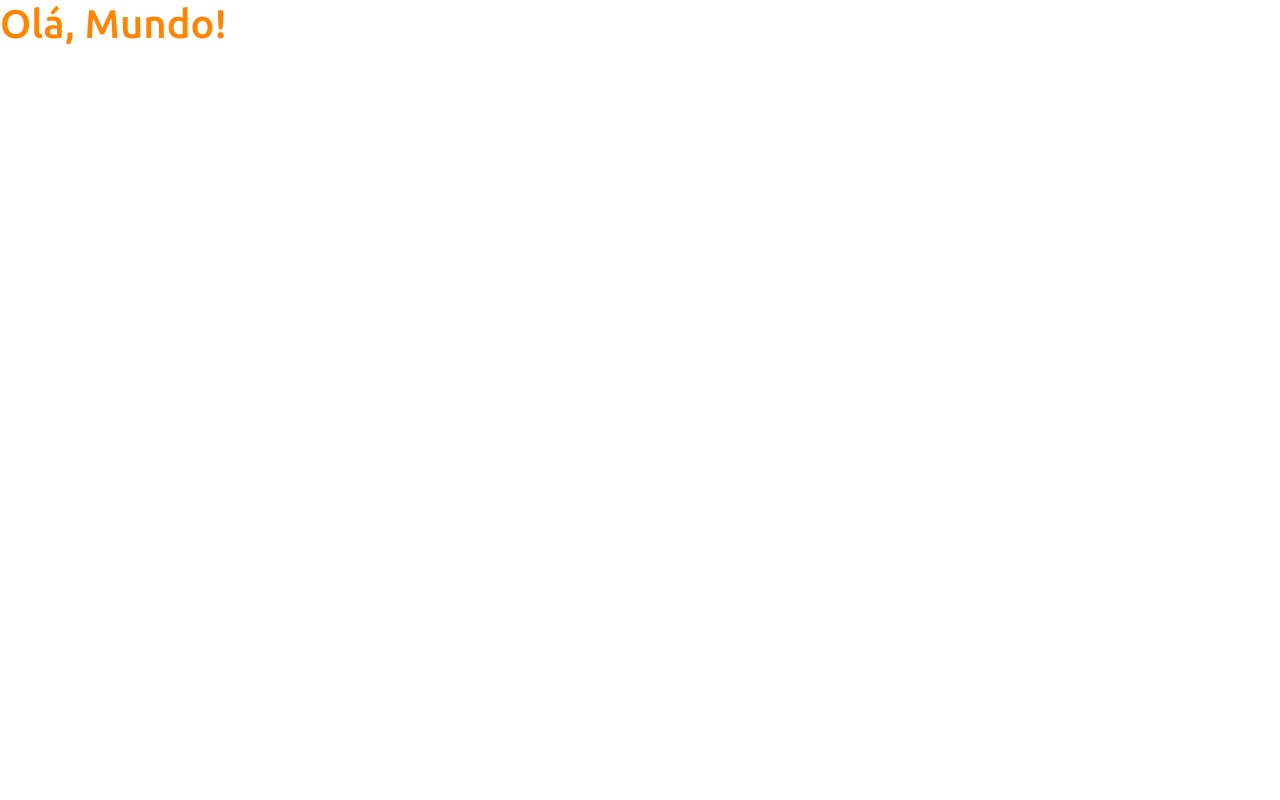
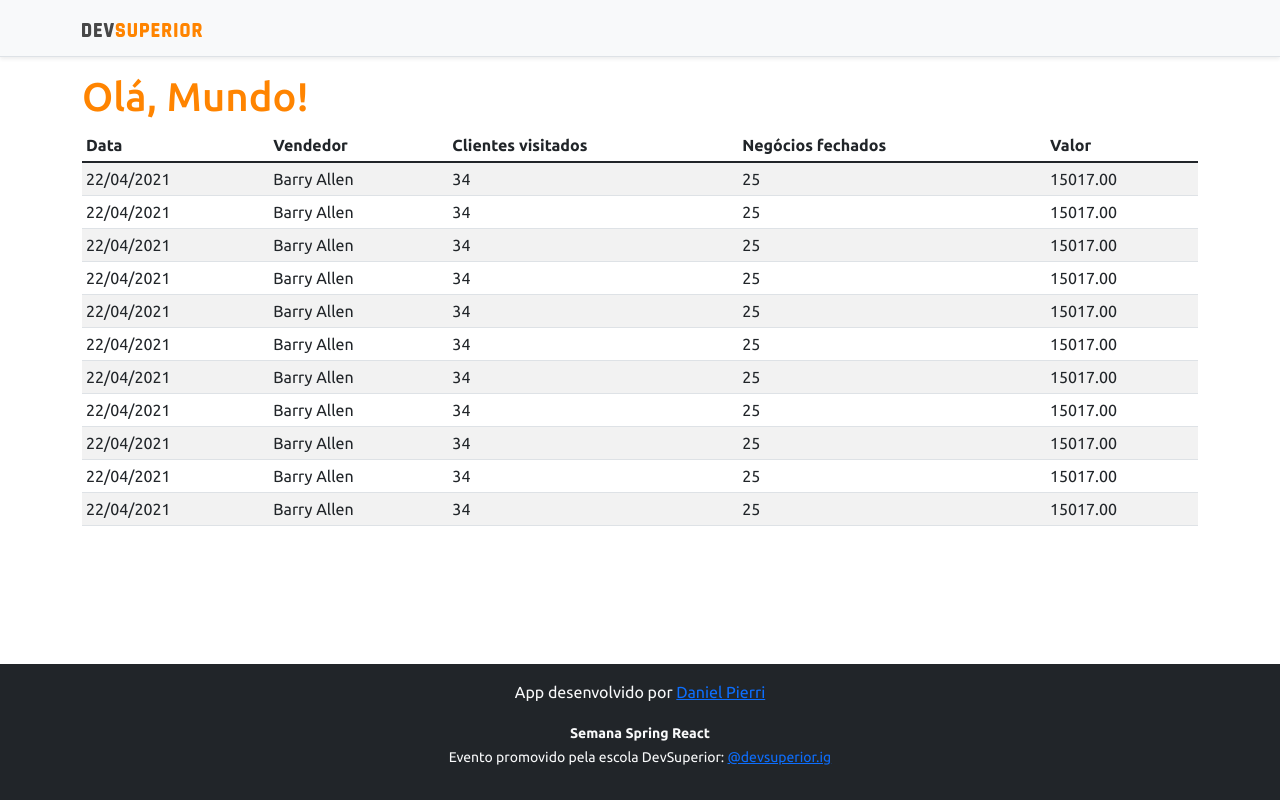
Before and after one commit to danielpierri/projeto-sds5, a React (Create React App) app in the folder frontend/: page / in a window 1280 px wide. Built offline with nearby package versions, Linux system fonts and the light colour scheme.

Commit message:
Basic static components

```diff
--- a/frontend/src/App.tsx
+++ b/frontend/src/App.tsx
@@ -1,8 +1,18 @@
+import DataTable from "components/DataTable";
+import Footer from "components/Footer";
+import NavBar from "components/NavBar";
+
 function App() {
   return (
-    <div className="App">
-      <h1 className="text-primary">Olá, Mundo!</h1>
-    </div>
+    <>
+      <NavBar />
+      <div className="container">
+        <h1 className="text-primary">Olá, Mundo!</h1>
+
+        <DataTable />
+      </div>
+      <Footer />
+    </>
   );
 }
 
--- /dev/null
+++ b/frontend/src/components/DataTable/index.tsx
@@ -0,0 +1,88 @@
+function DataTable() {
+    return (
+        <div className="table-responsive">
+            <table className="table table-striped table-sm">
+                <thead>
+                    <tr>
+                        <th>Data</th>
+                        <th>Vendedor</th>
+                        <th>Clientes visitados</th>
+                        <th>Negócios fechados</th>
+                        <th>Valor</th>
+                    </tr>
+                </thead>
+                <tbody>
+                    <tr>
+                        <td>22/04/2021</td>
+                        <td>Barry Allen</td>
+                        <td>34</td>
+                        <td>25</td>
+                        <td>15017.00</td>
+                    </tr>
+                    <tr>
+                        <td>22/04/2021</td>
+                        <td>Barry Allen</td>
+                        <td>34</td>
+                        <td>25</td>
+                        <td>15017.00</td>
+                    </tr>                    <tr>
+                        <td>22/04/2021</td>
+                        <td>Barry Allen</td>
+                        <td>34</td>
+                        <td>25</td>
+                        <td>15017.00</td>
+                    </tr>                    <tr>
+                        <td>22/04/2021</td>
+                        <td>Barry Allen</td>
+                        <td>34</td>
+                        <td>25</td>
+                        <td>15017.00</td>
+                    </tr>                    <tr>
+                        <td>22/04/2021</td>
+                        <td>Barry Allen</td>
+                        <td>34</td>
+                        <td>25</td>
+                        <td>15017.00</td>
+                    </tr>                    <tr>
+                        <td>22/04/2021</td>
+                        <td>Barry Allen</td>
+                        <td>34</td>
+                        <td>25</td>
+                        <td>15017.00</td>
+                    </tr>                    <tr>
+                        <td>22/04/2021</td>
+                        <td>Barry Allen</td>
+                        <td>34</td>
+                        <td>25</td>
+                        <td>15017.00</td>
+                    </tr>                    <tr>
+                        <td>22/04/2021</td>
+                        <td>Barry Allen</td>
+                        <td>34</td>
+                        <td>25</td>
+                        <td>15017.00</td>
+                    </tr>                    <tr>
+                        <td>22/04/2021</td>
+                        <td>Barry Allen</td>
+                        <td>34</td>
+                        <td>25</td>
+                        <td>15017.00</td>
+                    </tr>                    <tr>
+                        <td>22/04/2021</td>
+                        <td>Barry Allen</td>
+                        <td>34</td>
+                        <td>25</td>
+                        <td>15017.00</td>
+                    </tr>                    <tr>
+                        <td>22/04/2021</td>
+                        <td>Barry Allen</td>
+                        <td>34</td>
+                        <td>25</td>
+                        <td>15017.00</td>
+                    </tr>                </tbody>
+            </table>
+        </div>
+    );
+}
+
+export default DataTable;
--- /dev/null
+++ b/frontend/src/components/Footer/index.tsx
@@ -0,0 +1,12 @@
+function Footer() {
+    return (
+        <footer className="footer mt-auto py-3 bg-dark">
+            <div className="container">
+                <p className="text-light">App desenvolvido por{" "}<a href="https://github.com/danielpierri" target="_blank" rel="noreferrer">Daniel Pierri</a></p>
+                <p className="text-light"><small><strong>Semana Spring React</strong><br />Evento promovido pela escola DevSuperior:{" "}<a href="https://instagram.com/devsuperior.ig" target="_blank" rel="noreferrer">@devsuperior.ig</a></small></p>
+            </div>
+        </footer>
+    );
+}
+
+export default Footer;
--- /dev/null
+++ b/frontend/src/components/NavBar/index.tsx
@@ -0,0 +1,16 @@
+import ImgDsDark from 'assets/img/ds-dark.svg';
+
+function NavBar() {
+    return (
+        <div className="d-flex flex-column flex-md-row align-items-center p-3 px-md-4 mb-3 bg-light border-bottom shadow-sm">
+            <div className="container">
+                <nav className="my-2 my-md-0 mr-md-3">
+                    <img src={ImgDsDark} alt="DevSuperior" width="120" />
+                </nav>
+            </div>
+        </div>
+
+    );
+}
+
+export default NavBar;
```
Also changed, not shown: frontend/src/assets/img/ds-dark.svg (added).
